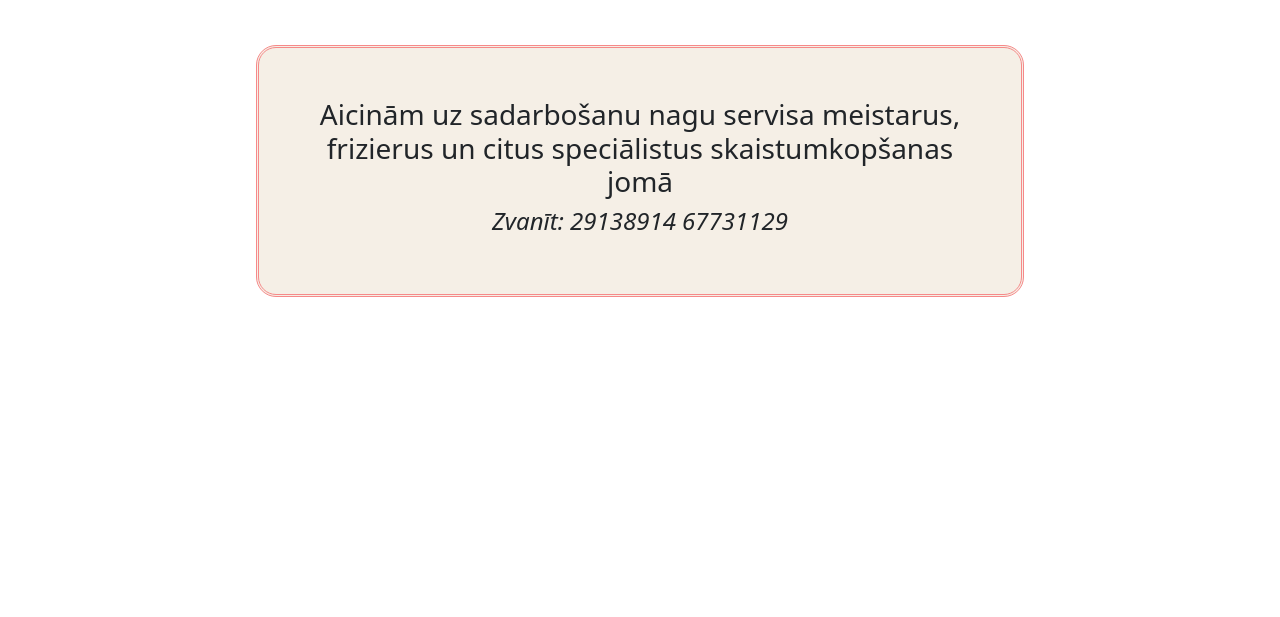
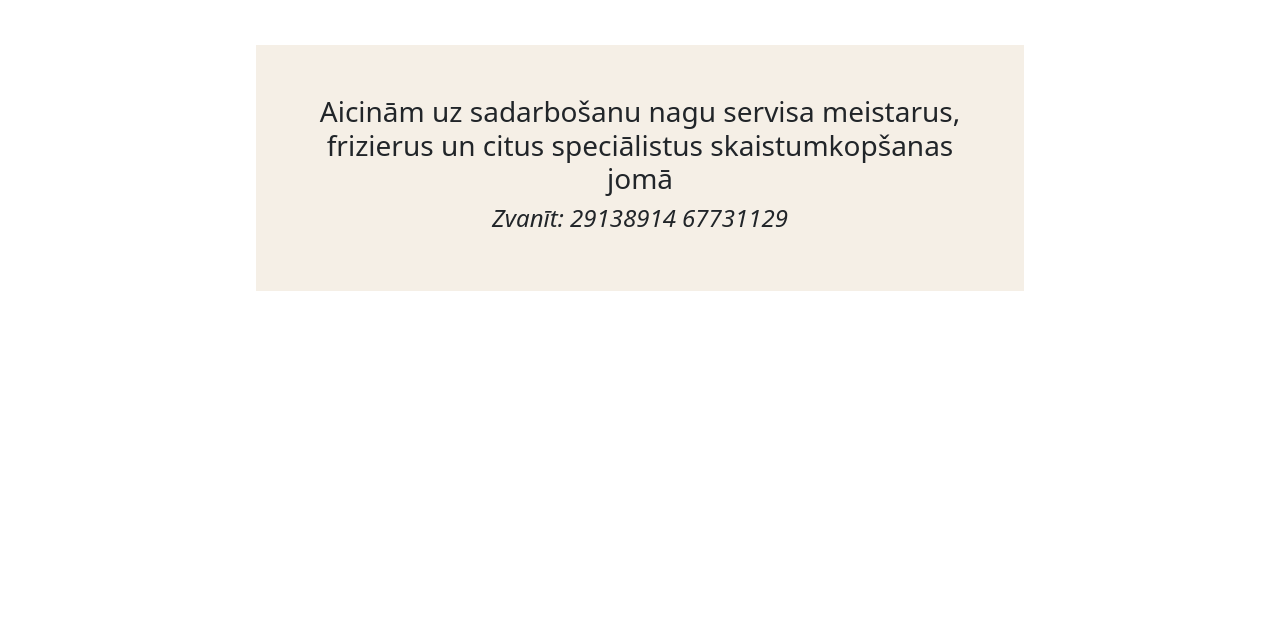
Before and after one commit to kliosalons/kliosalons, a plain HTML site: page vakances.html in a window 1280 px wide. Shown: the part 183-800 px from the top of the page. Drawn offline with nearby package versions, Linux system fonts and the light colour scheme; a web font is replaced by a local one.

Commit message:
Update style.css

```diff
--- a/stylecss/style.css
+++ b/stylecss/style.css
@@ -204,10 +204,7 @@ color:#512B58;
   padding-top:100px;
 }
 .aicinam{
-  border-style: double;
-  border-radius: 20px;
-  border-width: auto;
-  border-color: #F68989;
+
   background-color: #F5EFE6;
   padding:50px;
   margin-top: 50px;
```
